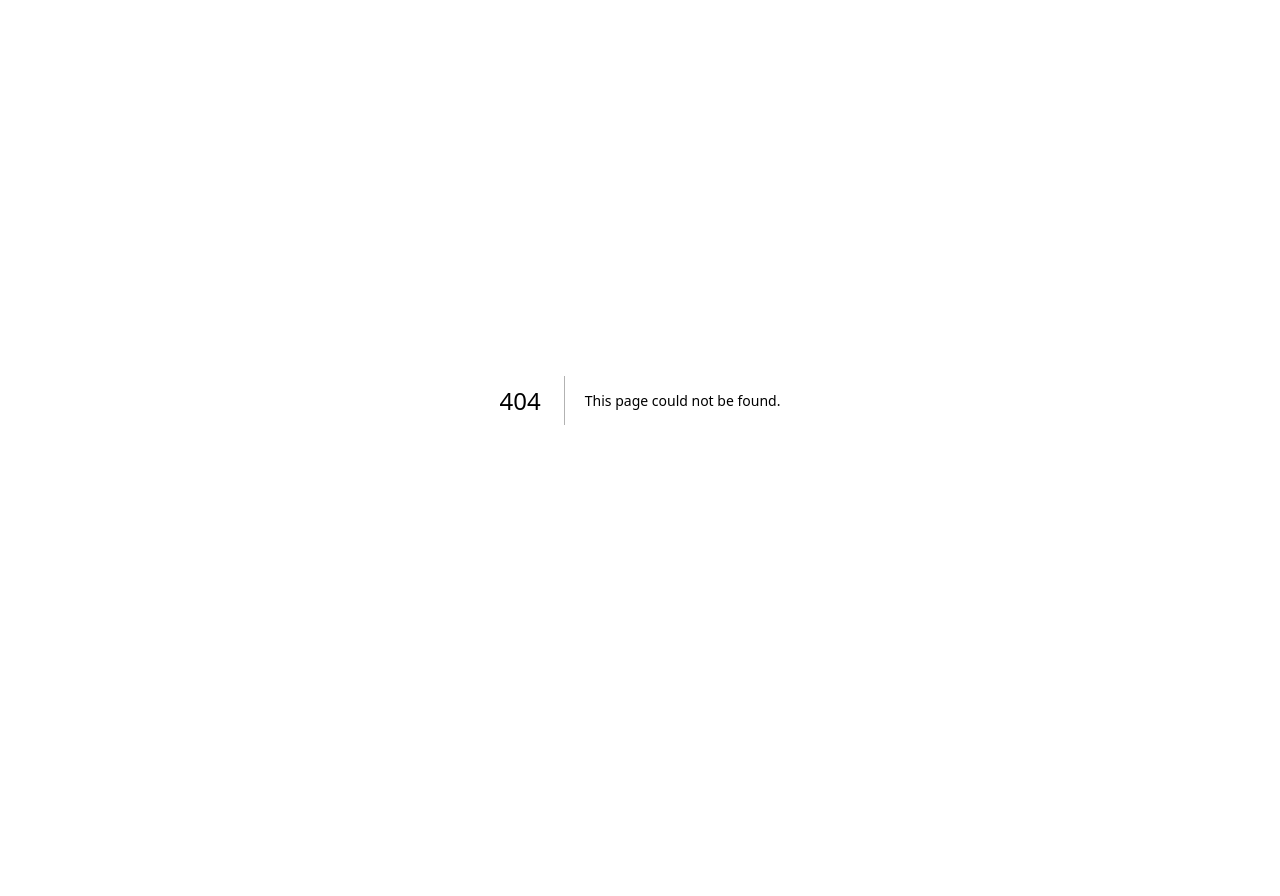
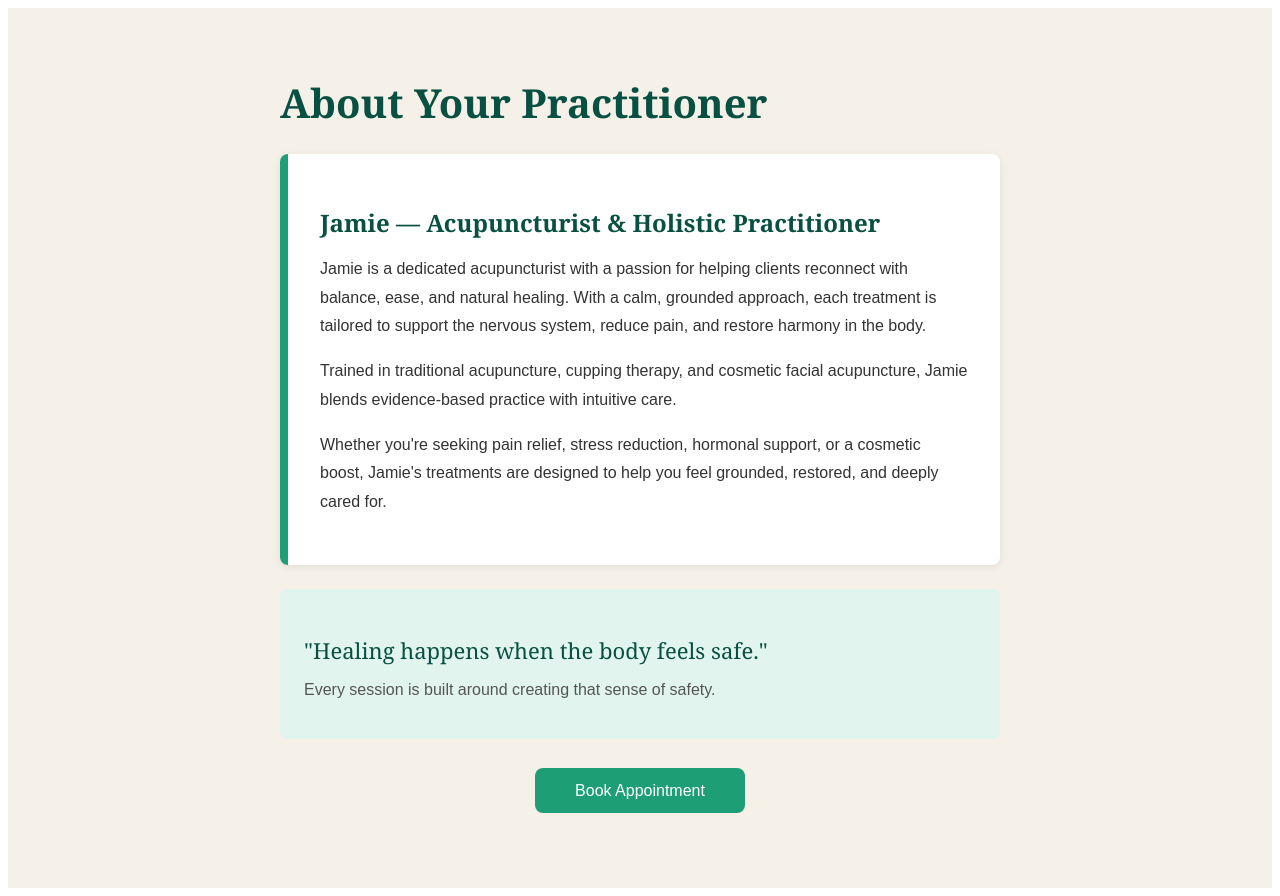
Before and after one commit to jamieenglish15-gif/west-cork-acupuncture-frontend, a Next.js app: page /about in a window 1280 px wide. Before the commit this address had no page. Before the commit the page ends 800 px from the top, so only its background shows below. Built offline with nearby package versions, Linux system fonts and the light colour scheme.

Commit message:
Create about.js

```diff
--- /dev/null
+++ b/pages/about.js
@@ -0,0 +1,35 @@
+export default function About() {
+  return (
+    <div style={{ fontFamily: "Georgia, serif", background: "#F5F0E8", minHeight: "100vh", padding: "40px" }}>
+      <div style={{ maxWidth: "720px", margin: "0 auto" }}>
+
+        <h1 style={{ fontSize: "40px", color: "#085041", marginBottom: "24px" }}>About Your Practitioner</h1>
+
+        <div style={{ background: "white", padding: "32px", borderRadius: "8px", borderLeft: "8px solid #1D9E75", boxShadow: "0 2px 8px rgba(0,0,0,0.08)", marginBottom: "24px" }}>
+          <h2 style={{ fontSize: "24px", color: "#085041", marginBottom: "16px" }}>Jamie — Acupuncturist & Holistic Practitioner</h2>
+          <p style={{ fontFamily: "sans-serif", color: "#333", lineHeight: "1.8", marginBottom: "16px" }}>
+            Jamie is a dedicated acupuncturist with a passion for helping clients reconnect with balance, ease, and natural healing. With a calm, grounded approach, each treatment is tailored to support the nervous system, reduce pain, and restore harmony in the body.
+          </p>
+          <p style={{ fontFamily: "sans-serif", color: "#333", lineHeight: "1.8", marginBottom: "16px" }}>
+            Trained in traditional acupuncture, cupping therapy, and cosmetic facial acupuncture, Jamie blends evidence-based practice with intuitive care.
+          </p>
+          <p style={{ fontFamily: "sans-serif", color: "#333", lineHeight: "1.8" }}>
+            Whether you're seeking pain relief, stress reduction, hormonal support, or a cosmetic boost, Jamie's treatments are designed to help you feel grounded, restored, and deeply cared for.
+          </p>
+        </div>
+
+        <div style={{ background: "#E1F5EE", padding: "24px", borderRadius: "8px" }}>
+          <p style={{ fontSize: "22px", color: "#085041", marginBottom: "8px" }}>"Healing happens when the body feels safe."</p>
+          <p style={{ fontFamily: "sans-serif", color: "#555" }}>Every session is built around creating that sense of safety.</p>
+        </div>
+
+        <div style={{ textAlign: "center", marginTop: "40px" }}>
+          <a href="/book" style={{ background: "#1D9E75", color: "white", padding: "14px 40px", borderRadius: "8px", textDecoration: "none", fontFamily: "sans-serif", fontSize: "16px" }}>
+            Book Appointment
+          </a>
+        </div>
+
+      </div>
+    </div>
+  );
+}
```
